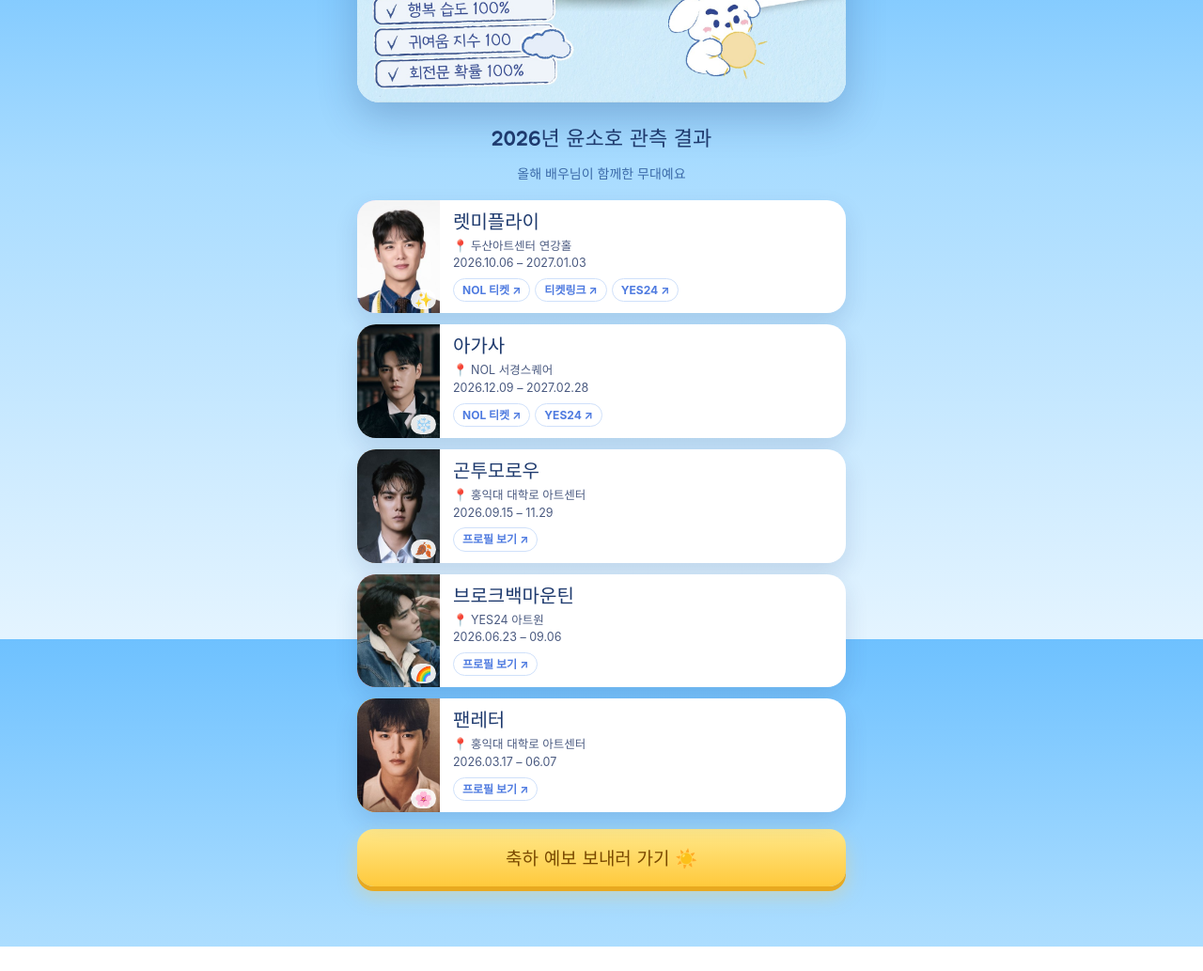
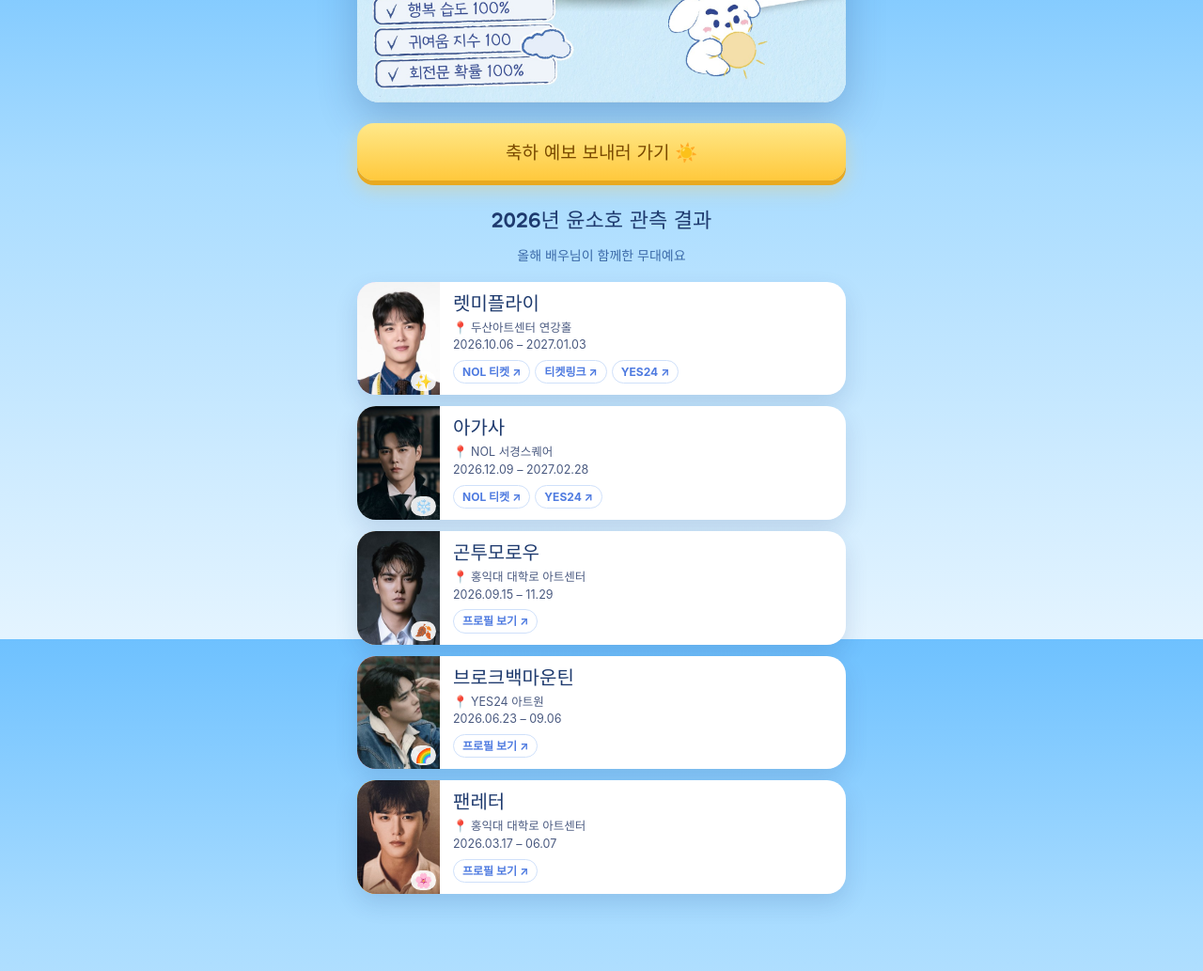
Before and after one commit to 2026-sohoday/soho-day, a plain HTML site: page index.html in a window 1280 px wide. Shown: the part 920-1953 px from the top of the page at 94% size. Before the commit the page ends 1927 px from the top, so only its background shows below. Drawn offline with Linux system fonts and the light colour scheme; no server answers; a web font is replaced by a local one.

Commit message:
Add files via upload

```diff
--- a/index.html
+++ b/index.html
@@ -209,6 +209,7 @@ input:disabled::placeholder{color:#9AA6C0}
 .wbtn .wname{background:rgba(15,43,94,.82);padding:0 5px;border-radius:6px}
 .venue .tag{z-index:5}
 .venue .tile.photo .icon{width:48px;height:48px}
+.cta.top{margin:0 0 26px}
 </style>
 </head>
 <body>
@@ -223,10 +224,10 @@ input:disabled::placeholder{color:#9AA6C0}
   <!-- ① 2026 필모 -->
   <section class="step" id="s1" aria-labelledby="t1">
     <figure class="banner" id="banner" hidden><img id="bannerImg" alt="윤소호 데뷔 15주년 축하 배너"></figure>
+    <button class="cta top" id="goMap" type="button">축하 예보 보내러 가기 ☀️</button>
     <h2 class="step-title" id="t1">2026년 윤소호 관측 결과</h2>
     <p class="step-sub">올해 배우님이 함께한 무대예요</p>
     <div class="filmo" id="filmo"></div>
-    <button class="cta" id="goMap" type="button">축하 예보 보내러 가기 ☀️</button>
   </section>
 
   <!-- ②④ 기상도 -->
```
